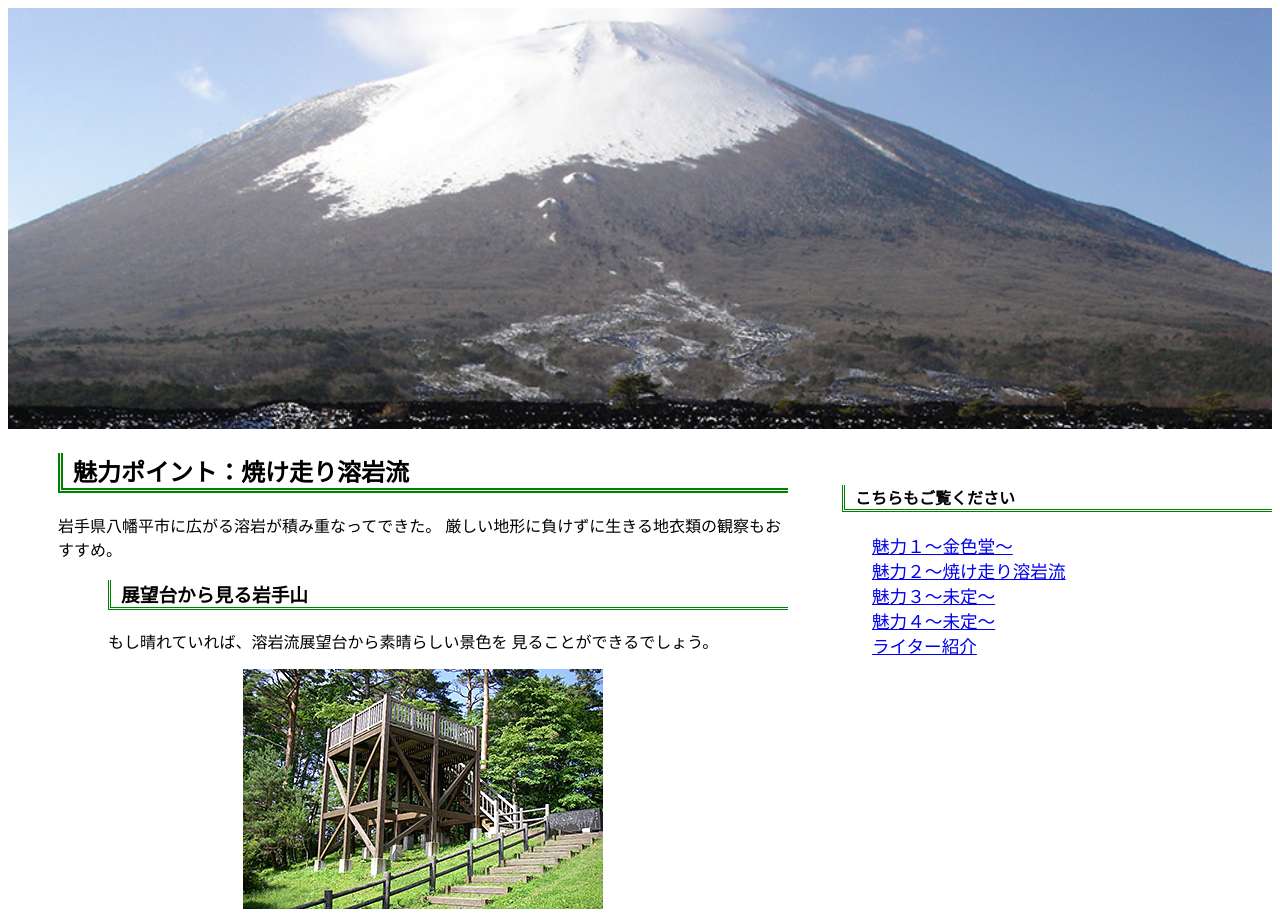
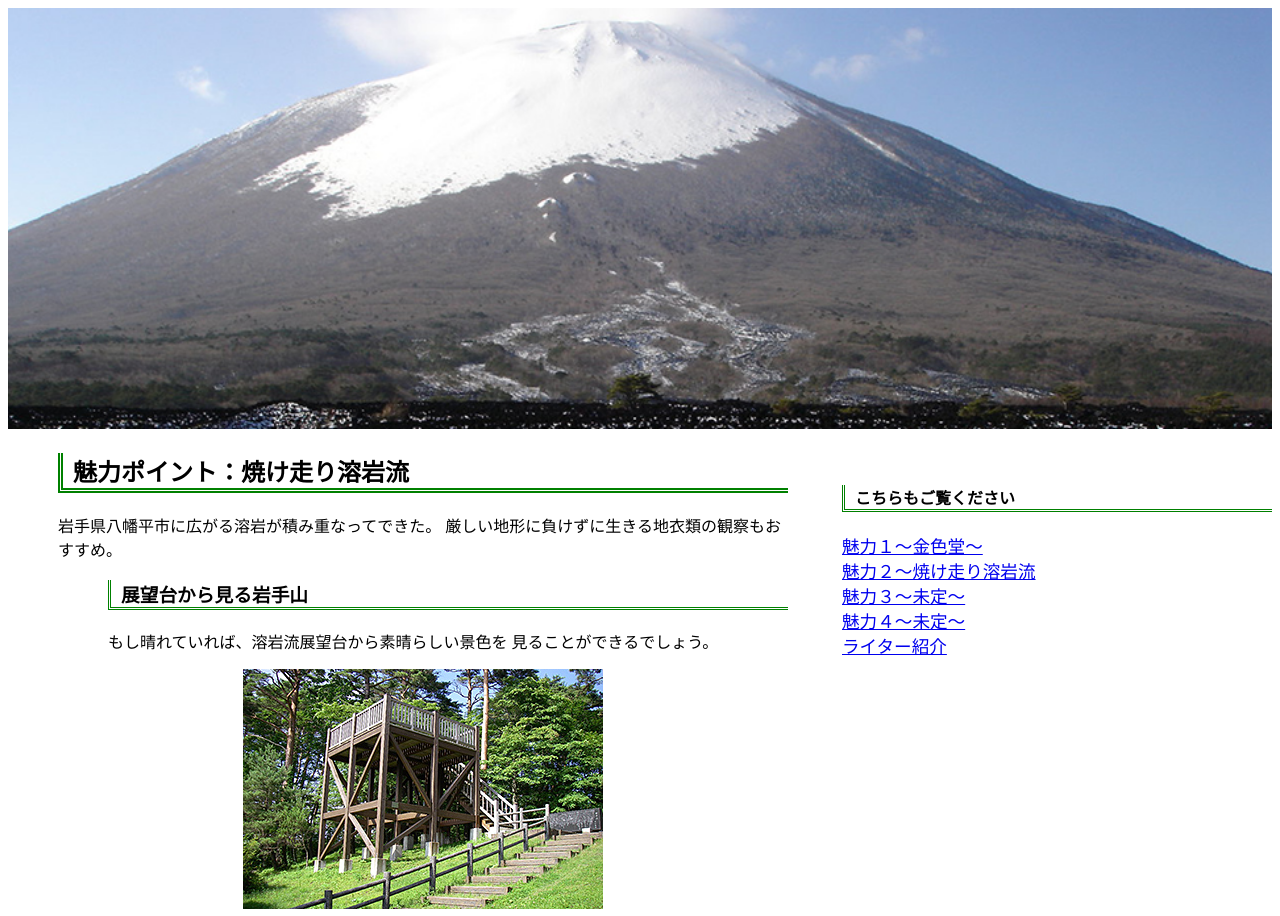
Before and after one commit to takashun/git-enshu, a plain HTML site: page charm2.html in a window 1280 px wide. Shown: the top 916 px of the page. Drawn offline with Linux system fonts and the light colour scheme.

Commit message:
いろいろ編集

```diff
--- a/style2.css
+++ b/style2.css
@@ -54,9 +54,9 @@ h4 {
 
 .content a {
     font-size:110%;
-    padding:20px;
-    padding-top:30px;
-    padding-left:30px;
+    /* padding:20px; */
+    /* padding-top:30px; */
+    /* padding-left:30px; */
 }
 
 ul {
```
